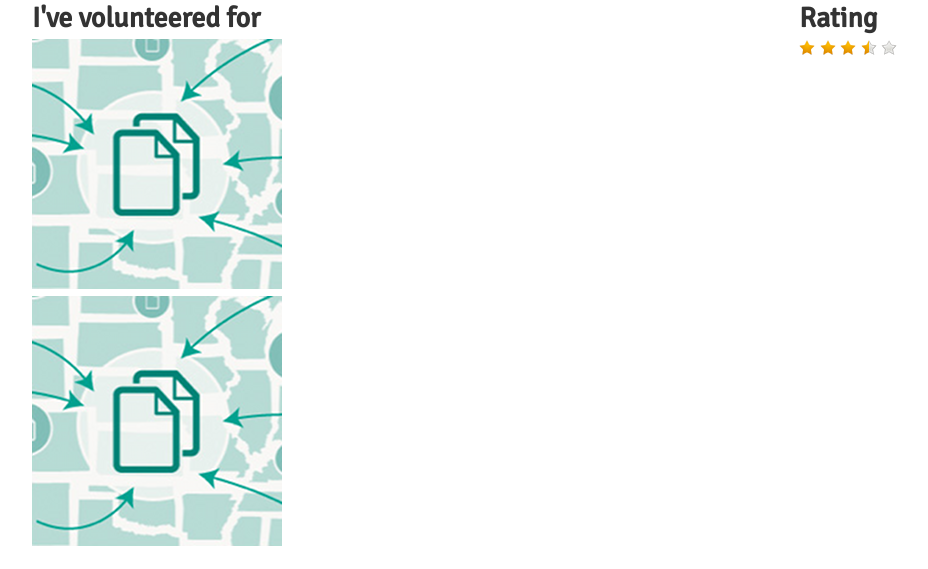
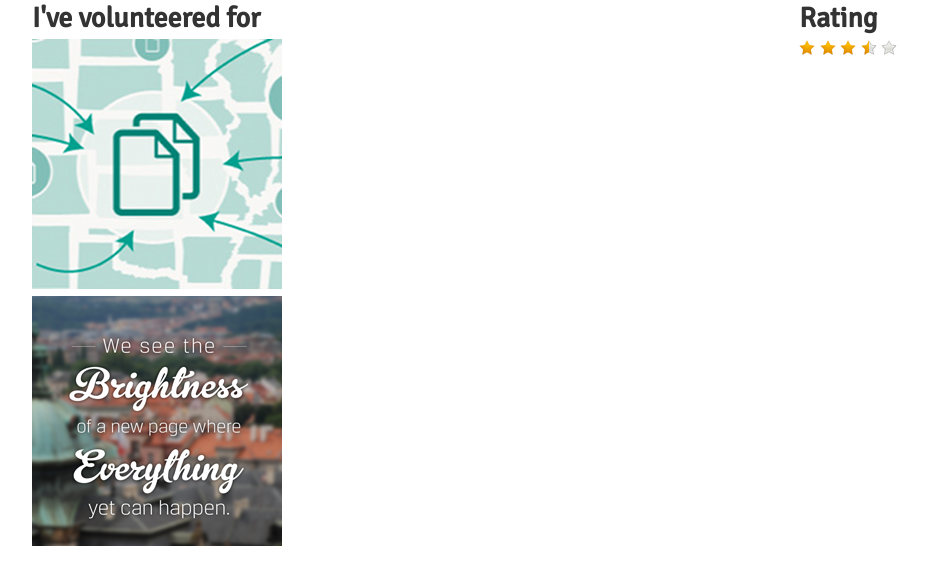
Before and after one commit to madirey/service_watch, a Django app: page /grower/5 in a window 1280 px wide. Shown: the part 429-998 px from the top of the page, without its empty margins (48-976 px from the left). Run offline with Django 3.2, Linux system fonts and the light colour scheme; data comes from the database, SQL or seed files in the repository; data that the repository does not hold is empty; parts of the project's set-up code (start-up, migrations or seed data) failed here and were passed over.

Commit message:
images and stuff

```diff
--- a/servicewatch/templates/Grower.html
+++ b/servicewatch/templates/Grower.html
@@ -34,7 +34,7 @@
 		<h2>I've volunteered for</h2>
 		<ul>
 			<li><img src="{{ STATIC_URL }}img/sample-img.png" class="ib"></li>
-			<li><img src="{{ STATIC_URL }}img/sample-img.png" class="ib"></li>
+			<li><img src="{{ STATIC_URL }}img/sample-img2.png" class="ib"></li>
 		</ul>
 	</div>
 	<div class="span4">
```
Also changed, not shown: servicewatch/static/img/sample-img2.png (added), servicewatch/static/img/sampleperson-img.png (added).
